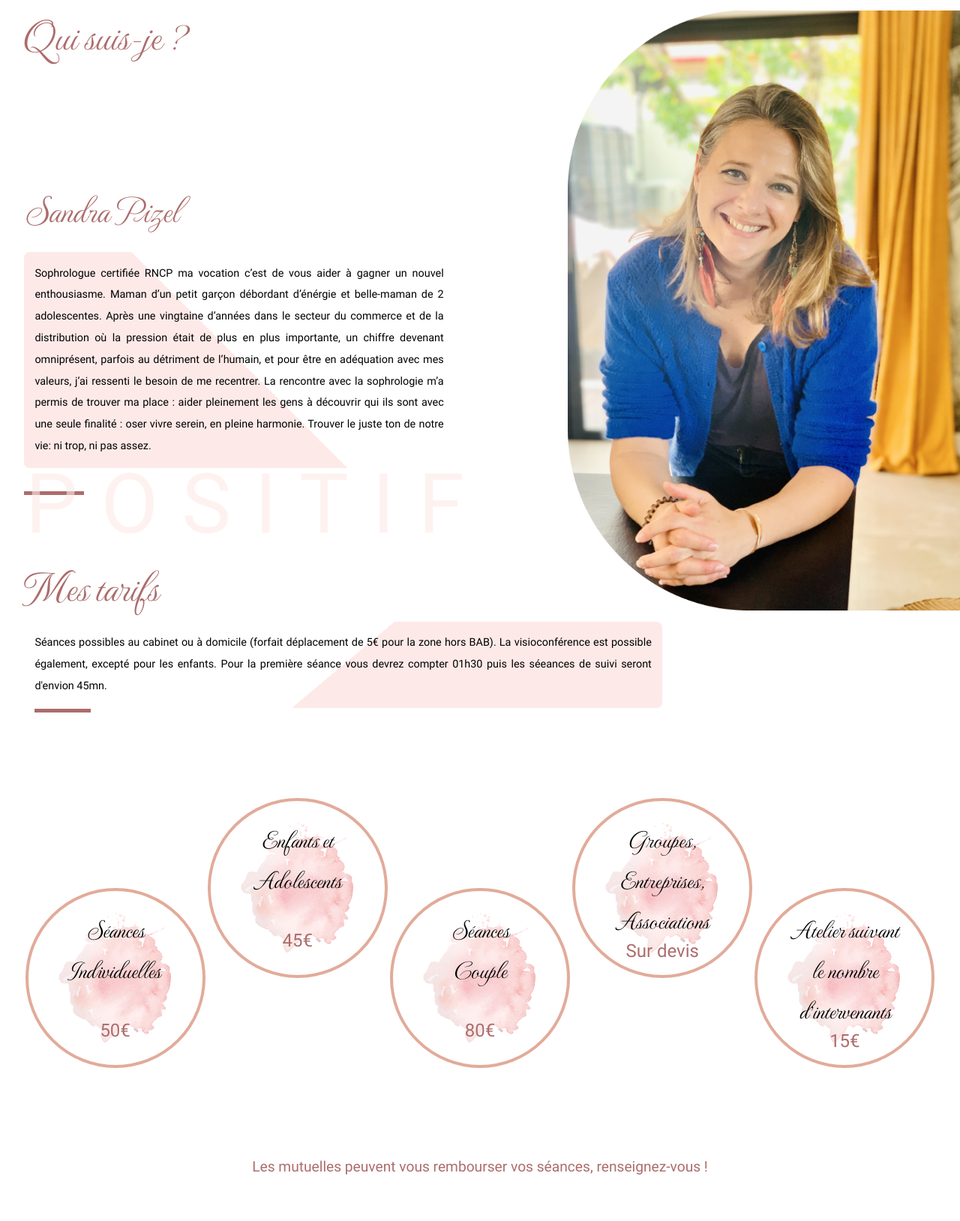
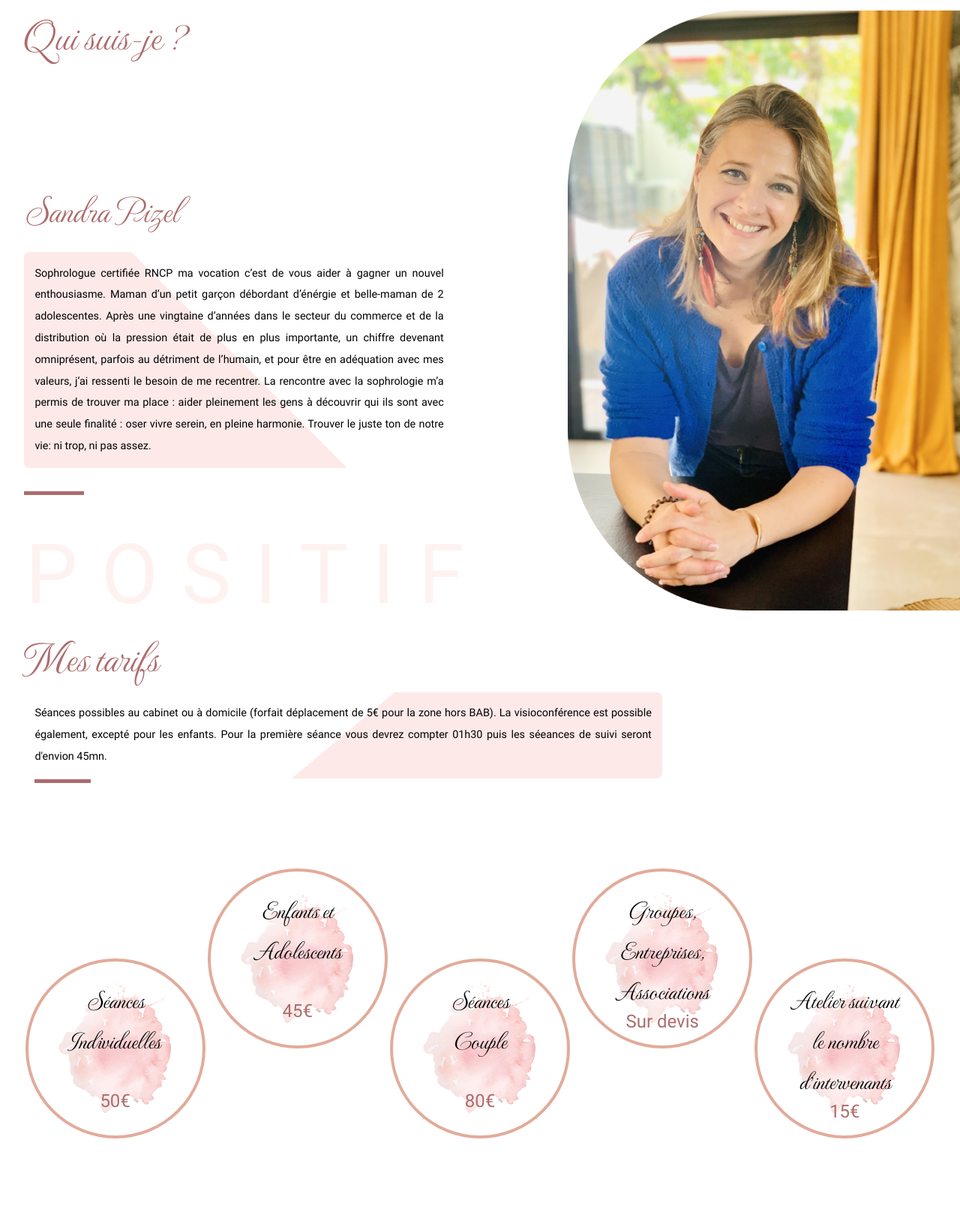
Before and after one commit to GregDigital/Sandra_Pizel_Sophrologue, a PHP site: page / in a window 1280 px wide. Shown: the part 1642-3270 px from the top of the page at 75% size. Run offline with PHP 8.4, Linux system fonts and the light colour scheme; some libraries are stand-ins or nearby versions.

Commit message:
responsive

```diff
--- a/assets/styles/index.css
+++ b/assets/styles/index.css
@@ -708,7 +708,7 @@ h1 {
   background-size: contain;
   width: 46%;
   height: 94px;
-  position: absolute;
+  position: relative;
   left: 10px;
   bottom: 10px;
 }
@@ -872,6 +872,7 @@ h1 {
   font-size: 1.2em;
   color: #ad6c6c;
   text-align: center;
+  margin-top: 4em;
 }
 
 .price_content {
@@ -1076,7 +1077,7 @@ h1 {
   background-size: cover;
   background-repeat: no-repeat;
   background-position: center center;
-  opacity: 0.6;
+  opacity: 0.7;
 }
 
 .workshop {
--- a/assets/styles/layouts/_section_price.scss
+++ b/assets/styles/layouts/_section_price.scss
@@ -31,6 +31,7 @@
     font-size: 1.2em;
     color: $titlecolor;
     text-align: center;
+    margin-top: 4em;
   }
 }
 .price_content {
--- a/assets/styles/layouts/_section_who.scss
+++ b/assets/styles/layouts/_section_who.scss
@@ -59,7 +59,7 @@
   background-size: contain;
   width: 46%;
   height: 94px;
-  position: absolute;
+  position: relative;
   left: 10px;
   bottom: 10px;
 }
--- a/assets/styles/layouts/_section_workshop.scss
+++ b/assets/styles/layouts/_section_workshop.scss
@@ -8,7 +8,7 @@
 background-size: cover;
 background-repeat: no-repeat;
 background-position: center center;
-opacity: 0.6;
+opacity: 0.7;
 }
 .workshop {
   position: relative;
```
Also changed, not shown: 1 other file.
